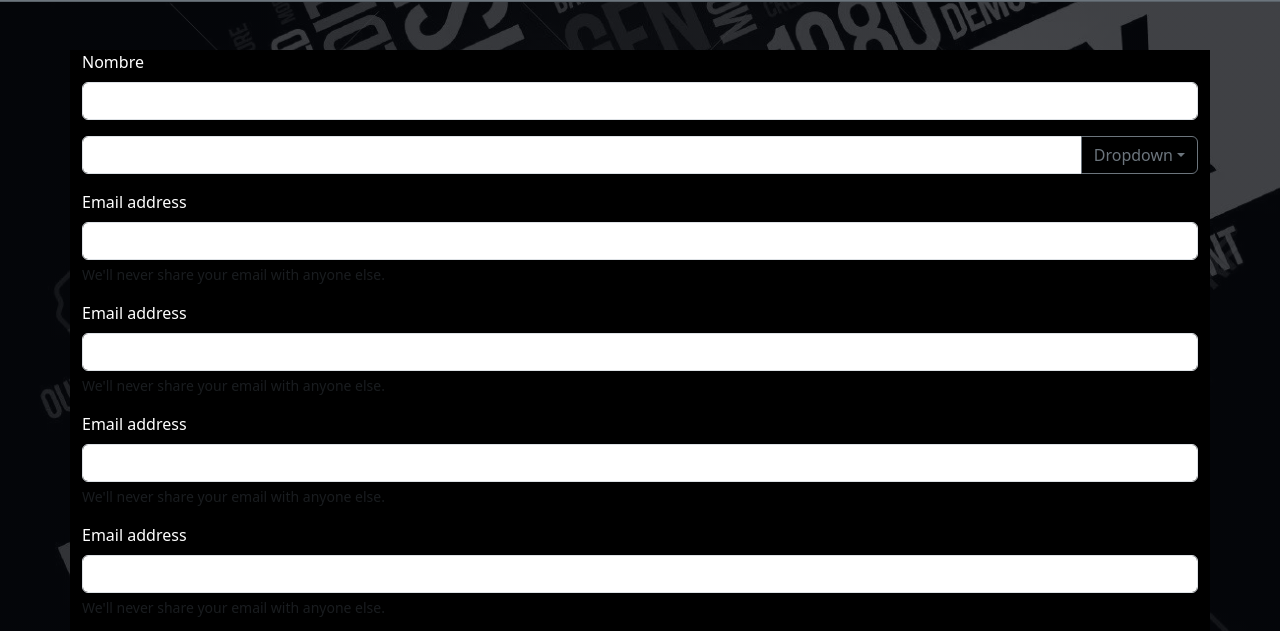
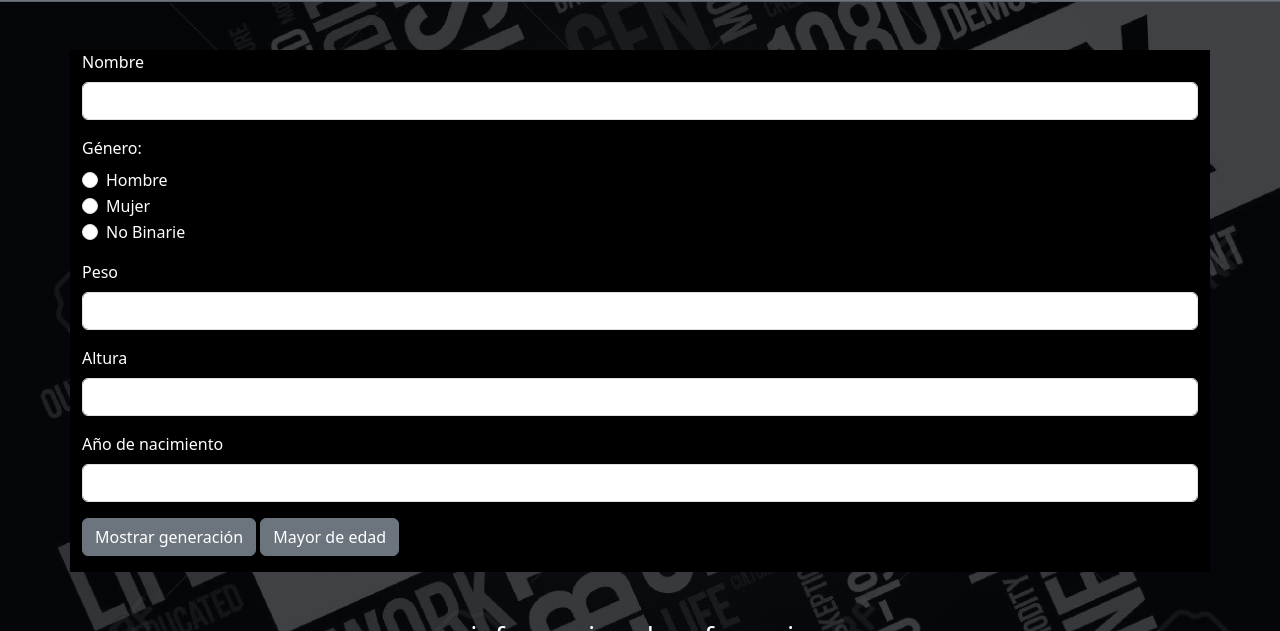
Before and after one commit to RLauraS/Generaciones, a plain HTML site: page index.html in a window 1280 px wide. Shown: the part 167-798 px from the top of the page. Drawn offline with nearby package versions, Linux system fonts and the light colour scheme.

Commit message:
se continua con el maquetado del formulario

```diff
--- a/index.html
+++ b/index.html
@@ -4,8 +4,14 @@
     <meta charset="UTF-8" />
     <meta http-equiv="X-UA-Compatible" content="IE=edge" />
     <meta name="viewport" content="width=device-width, initial-scale=1.0" />
-    <meta name="description" content="Taxonomia de generaciones. Brinda informacion segun el año de nacimiento, la generación que le corresponde, circunstancia historica, rasgo carateristico" />
-    <meta name="keywords" content="Taxonomia, generaciones, generacion z, generacion y, generacion x, baby boom, silent generation, marco temporal, circunstancia historica, rasgo caracteristico, irreverencia, frustracion, obsecion con el exito, ambision, austeridad" />
+    <meta
+      name="description"
+      content="Taxonomia de generaciones. Brinda informacion segun el año de nacimiento, la generación que le corresponde, circunstancia historica, rasgo carateristico"
+    />
+    <meta
+      name="keywords"
+      content="Taxonomia, generaciones, generacion z, generacion y, generacion x, baby boom, silent generation, marco temporal, circunstancia historica, rasgo caracteristico, irreverencia, frustracion, obsecion con el exito, ambision, austeridad"
+    />
     <meta name="author" content="Laura Rota" />
     <link
       href="https://cdn.jsdelivr.net/npm/bootstrap@5.3.0-alpha3/dist/css/bootstrap.min.css"
@@ -17,7 +23,6 @@
     <title>Generaciones</title>
   </head>
   <body>
-
     <header>
       <nav class="navbar bg-body-tertiary">
         <div class="container-fluid">
@@ -26,58 +31,96 @@
       </nav>
     </header>
     <main>
-      <section class=" bg-secondary my-5 text-center"> <h1>Taxonomía de generaciones</h1> <hr></section>
+      <section class="bg-secondary my-5 text-center">
+        <h1>Taxonomía de generaciones</h1>
+        <hr />
+      </section>
       <form class="container bg-black text-bg-dark my-5">
         <div class="mb-3">
           <label for="Nombre" class="form-label">Nombre</label>
-          <input type="text" class="form-control" id="nombre" aria-describedby="nombre">
+          <input
+            type="text"
+            class="form-control"
+            id="nombre"
+            aria-describedby="nombre"
+            required
+            minlength="1"
+            maxlength="50"
+          />
           <div id="name" class="form-text"></div>
         </div>
-        <div class="input-group mb-3">
-          <input type="text" class="form-control" aria-label="Text input with dropdown button">
-          <button class="btn btn-outline-secondary dropdown-toggle" type="button" data-bs-toggle="dropdown" aria-expanded="false">Dropdown</button>
-          <ul class="dropdown-menu dropdown-menu-end">
-            <li><a class="dropdown-item" href="#">Action</a></li>
-            <li><a class="dropdown-item" href="#">Another action</a></li>
-            <li><a class="dropdown-item" href="#">Something else here</a></li>
-            <li><hr class="dropdown-divider"></li>
-            <li><a class="dropdown-item" href="#">Separated link</a></li>
-          </ul>
+        <div class="mb-3">
+          <label for="genero" class="form-label">Género:</label>
+          <div class="form-check">
+            <input class="form-check-input" type="radio" name="genero" id="hombre" value="H">
+            <label class="form-check-label" for="hombre">Hombre</label>
+          </div>
+          <div class="form-check">
+            <input class="form-check-input" type="radio" name="genero" id="mujer" value="M">
+            <label class="form-check-label" for="mujer">Mujer</label>
+          </div>
+          <div class="form-check">
+            <input class="form-check-input" type="radio" name="genero" id="nb" value="NB">
+            <label class="form-check-label" for="nb">No Binarie</label>
+          </div>
         </div>
         <div class="mb-3">
-          <label for="exampleInputEmail1" class="form-label">Email address</label>
-          <input type="email" class="form-control" id="exampleInputEmail1" aria-describedby="emailHelp">
-          <div id="emailHelp" class="form-text">We'll never share your email with anyone else.</div>
+          <label for="peso" class="form-label"
+            >Peso</label
+          >
+          <input
+            type="number"
+            class="form-control"
+            id="peso"
+            aria-describedby="peso"
+            required
+            minlength="2"
+            maxlength="3"
+          />
         </div>
         <div class="mb-3">
-          <label for="exampleInputEmail1" class="form-label">Email address</label>
-          <input type="email" class="form-control" id="exampleInputEmail1" aria-describedby="emailHelp">
-          <div id="emailHelp" class="form-text">We'll never share your email with anyone else.</div>
+          <label for="altura" class="form-label"
+            >Altura</label
+          >
+          <input
+            type="number"
+            class="form-control"
+            id="altura"
+            aria-describedby="altura"
+            required
+            minlength="1"
+            maxlength="4"
+          />
         </div>
         <div class="mb-3">
-          <label for="exampleInputEmail1" class="form-label">Email address</label>
-          <input type="email" class="form-control" id="exampleInputEmail1" aria-describedby="emailHelp">
-          <div id="emailHelp" class="form-text">We'll never share your email with anyone else.</div>
+          <label for="peso" class="form-label"
+            >Año de nacimiento</label
+          >
+          <input
+            type="number"
+            class="form-control"
+            id="nacimiento"
+            aria-describedby="anio"
+            required
+            minlength="4"
+            maxlength="4"
+          />
         </div>
-        <div class="mb-3">
-          <label for="exampleInputEmail1" class="form-label">Email address</label>
-          <input type="email" class="form-control" id="exampleInputEmail1" aria-describedby="emailHelp">
-          <div id="emailHelp" class="form-text">We'll never share your email with anyone else.</div>
-        </div>
-        <div class="mb-3">
-          <label for="exampleInputEmail1" class="form-label">Email address</label>
-          <input type="email" class="form-control" id="exampleInputEmail1" aria-describedby="emailHelp">
-          <div id="emailHelp" class="form-text">We'll never share your email with anyone else.</div>
-        </div>
-        <div class="mb-3">
-          <label for="exampleInputPassword1" class="form-label">Password</label>
-          <input type="password" class="form-control" id="exampleInputPassword1">
-        </div>
-        <button type="submit" class="btn btn-secondary mb-3">Mostrar generación</button>
-        <button type="submit" class="btn btn-secondary mb-3">Mayor de edad</button>
+        <button type="submit" class="btn btn-secondary mb-3">
+          Mostrar generación
+        </button>
+        <button type="submit" class="btn btn-secondary mb-3">
+          Mayor de edad
+        </button>
       </form>
-      <section class="container text-center my-5" >
-        <img id="referencia" src="img/1-8bb0e5fe43.jpg" alt="Taxonomia de las generaciones">
+      <section class="container text-center my-5">
+        <h3 class="text-white">informacion de referencia</h3>
+        <hr />
+        <img
+          id="referencia"
+          src="img/1-8bb0e5fe43.jpg"
+          alt="Taxonomia de las generaciones"
+        />
       </section>
     </main>
     <footer class="bg-dark text-light text-center py-4">
```
Lines whose indentation alone changed are shown as unchanged.
